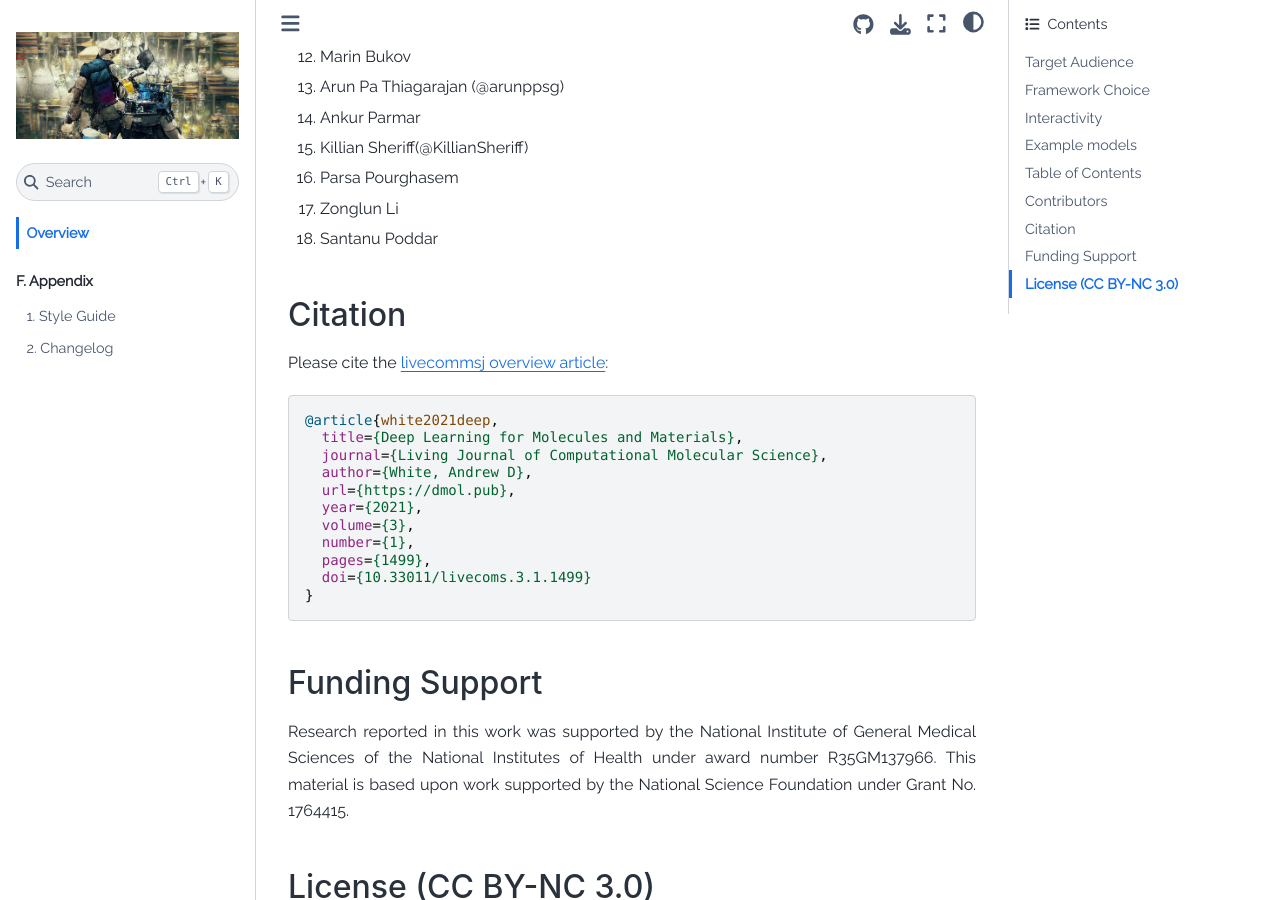
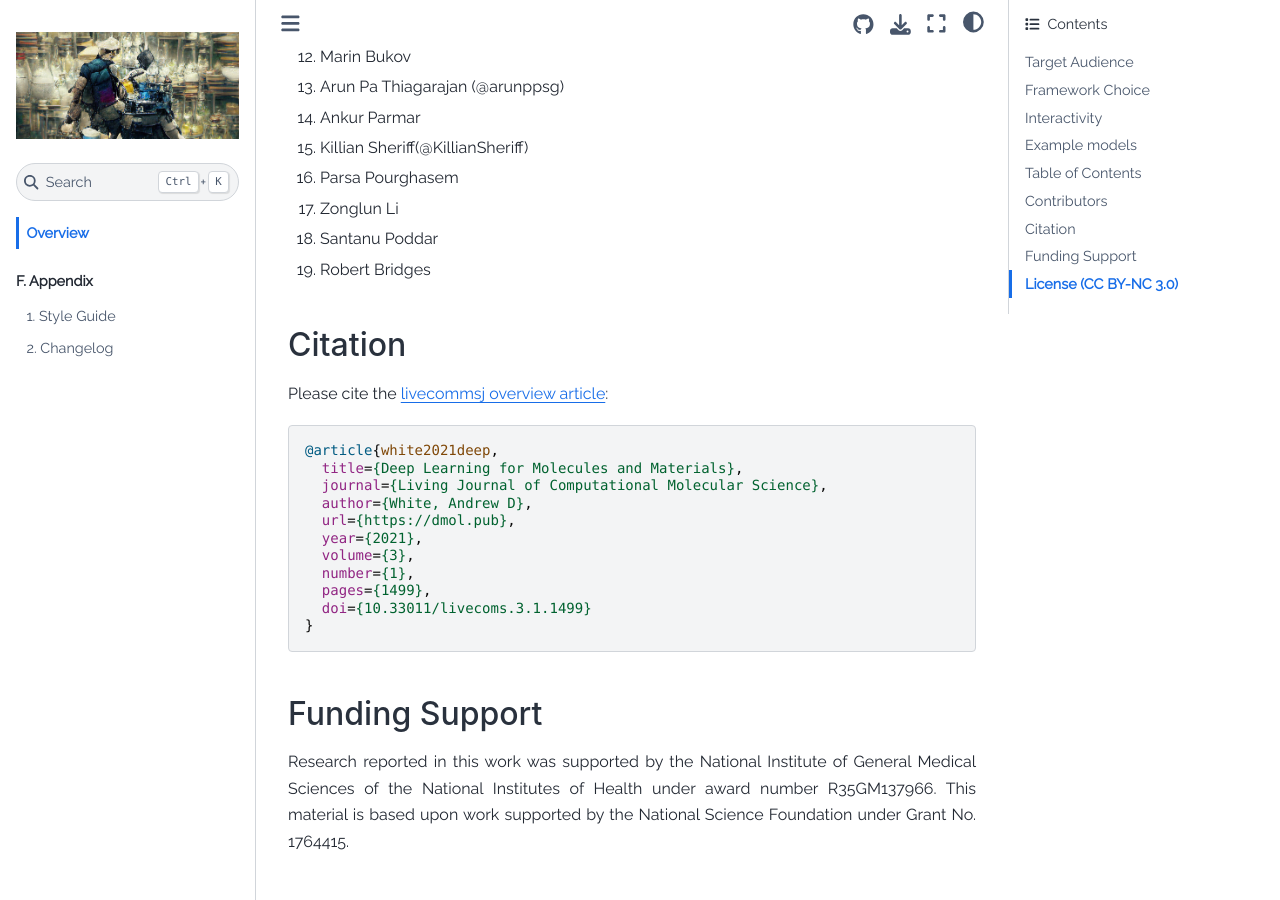
Before and after one commit to whitead/dmol-book, a Jupyter Book: the page built from index.md, in a window 1280 px wide and 900 px high, scrolled down 4551 px. Built offline with Jupyter Book 1.0.4 settings and Sphinx 7.4.7 and the Sphinx Book theme 1.1.4, drawn with Linux system fonts in a browser that asks for light colours; pages that are not in the unit, such as notebooks, are missing from menus.

Commit message:
Addressed issue #203

```diff
--- a/index.md
+++ b/index.md
@@ -99,6 +99,7 @@ Thank you to contributors for offering suggestions, identifying errors, and help
 16. Parsa Pourghasem
 17. Zonglun Li
 18. Santanu Poddar
+19. Robert Bridges
 
 
 ## Citation
```
Also changed, not shown: 1 other file.
